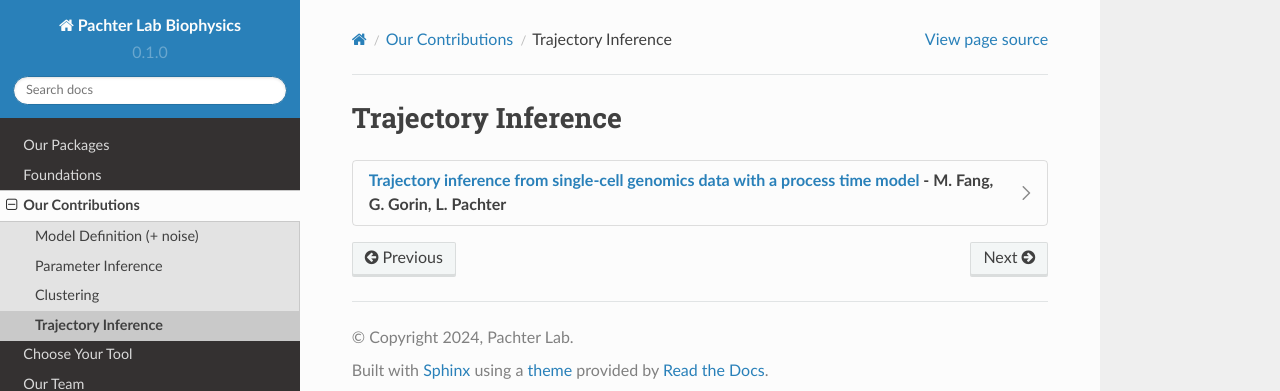
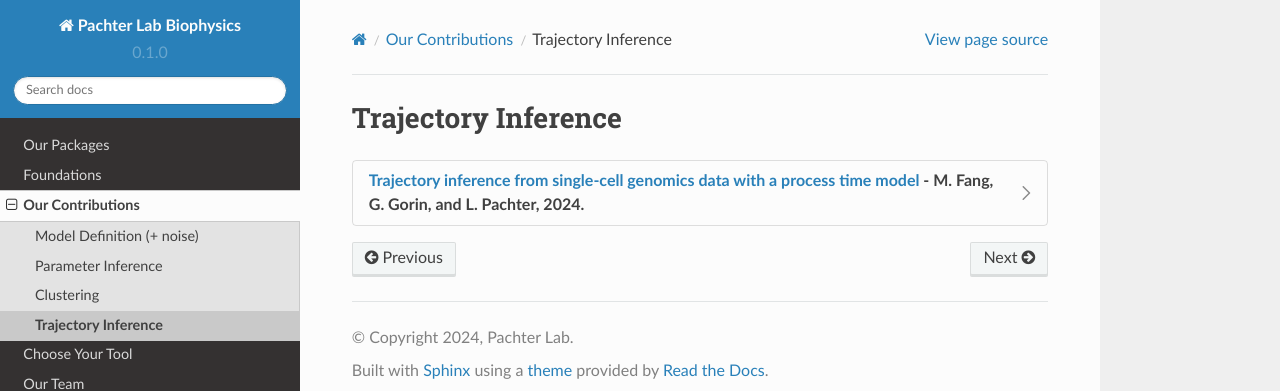
Before and after one commit to pachterlab/biophysics, a Sphinx documentation site: the page built from docs/source/contributions_trajectory_inference.rst, in a window 1280 px wide. Shown: the top 391 px of the page. Built offline with Sphinx 7.4.7 and the Read the Docs theme 2.0.0, drawn with Linux system fonts in a browser that asks for light colours.

Commit message:
Update contributions_trajectory_inference.rst

```diff
--- a/docs/source/contributions_trajectory_inference.rst
+++ b/docs/source/contributions_trajectory_inference.rst
@@ -3,7 +3,7 @@
 Trajectory Inference
 =====
 
-.. dropdown:: `Trajectory inference from single-cell genomics data with a process time model <https://www.biorxiv.org/content/10.1101/2024.01.26.577510v1>`_ - M. Fang, G. Gorin, L. Pachter
+.. dropdown:: `Trajectory inference from single-cell genomics data with a process time model <https://www.biorxiv.org/content/10.1101/2024.01.26.577510v1>`_ - M. Fang, G. Gorin, and L. Pachter, 2024.
 
   .. grid:: 2
 
```
